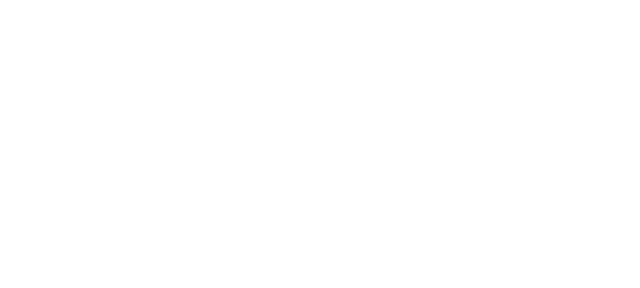
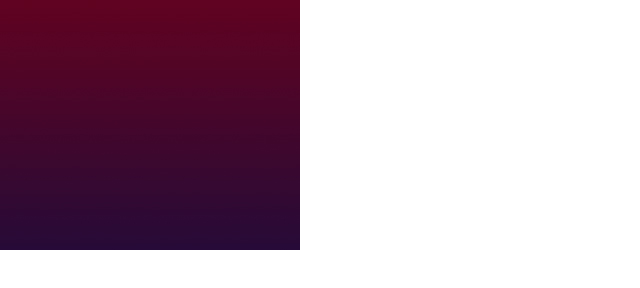
Before and after one commit to gbgabiola/spotify, a plain HTML site: page index.html in a window 1280 px wide. Shown: the whole page, without its empty margins (0-640 px from the left). Drawn offline with Linux system fonts and the light colour scheme.

Commit message:
Update all files

```diff
--- a/css/style.css
+++ b/css/style.css
@@ -36,4 +36,23 @@
   cursor: pointer;
 }
 
-/*ALL ELEMENT STYLING AND TRANSITION SHOULD BE INPUTTED HERE*/
+/* All element styling and transition shouldbe inputted here */
+
+#bgImage {
+  position: absolute;
+  width: 300px;
+  height: 250px;
+  transition: opacity .5s;
+}
+
+.bgImageClass {
+  opacity: 0;
+}
+
+/* .female {
+  opacity: 0;
+}
+
+.bgImageClass {
+  opacity: 0;
+}
--- a/index.html
+++ b/index.html
@@ -11,12 +11,34 @@
 <body>
   <div id="main" class="main">
 
-    <!--        create a div for each element needed.-->
-    <div id="">
+    <!-- create a div for each element needed. -->
+    <div id="bgImage" class="bgImageClass">
+      <!-- <img src="./images/background.jpg" alt="" srcset=""> -->
+    </div>
+    <div class="female">
+      <!-- <img src="./images/female.png" alt="Image 02"> -->
+    </div>
+    <div class="headline1">
+      <!-- <img src="./images/headline1.png" alt="Image 03"> -->
+    </div>
+    <div class="headline2">
+      <!-- <img src="./images/headline2.png" alt="Image 04"> -->
+    </div>
+    <div class="subheadline">
+      <!-- <img src="./images/subheadline.png" alt="Image 05"> -->
+    </div>
+    <div class="btn">
+      <!-- <img src="./images/button.png" alt="Image 06"> -->
+    </div>
+    <div class="logo">
+      <!-- <img src="./images/logo.png" alt="Image 07"> -->
+    </div>
+    <div class="replay">
+      <!-- <img src="./images/replay.png" alt="Image 08"> -->
     </div>
 
-
   </div>
+  <script src="js/script.js"></script>
 </body>
 
 </html>
--- a/js/script.js
+++ b/js/script.js
@@ -1,36 +1,66 @@
 // Javascript template
-
-var images,
-    loadedImage = 0;
+let images;
+let loadedImage = 0;
+const main = document.querySelector('#main');
+const bgImage = document.querySelector('#bgImage');
+const female = document.querySelector('.female');
+const headline1 = document.querySelector('.headline1');
+const headline2 = document.querySelector('.headline2');
+const subheadline = document.querySelector('.subheadline');
+const btn = document.querySelector('.btn');
+const logo = document.querySelector('.logo');
+const replay = document.querySelector('.replay');
 
 function preload() {
-    images = new Array(
+  // list images needed from the assets folder
+  images = [
+    '../images/background.jpg',
+    '../images/female.png',
+    '../images/headline1.png',
+    '../images/headline2.png',
+    '../images/subheadline.png',
+    '../images/button.png',
+    '../images/logo.png',
+    '../images/replay.png',
+  ];
 
-
-        // list images needed from the assets folder
-
-
-    );
-
-    for (var i = 0; i < images.length; i++) {
-        imageObj = new Image();
+  for (let i = 0; i < images.length; i++) {
+    const imageObj = new Image();
     imageObj.src = images[i];
-        imageObj.addEventListener("load", iLoad, false)
+    imageObj.addEventListener('load', iLoad, false);
   }
 }
 
 function iLoad() {
   loadedImage++;
-    if (images.length == loadedImage) {
-
+  if (images.length === loadedImage) {
     // set the background for each div by calling the images declared on the array
+    bgImage.style.backgroundImage = `url('${images[0]}')`;
+    female.style.backgroundImage = `url('${images[1]}')`;
+    headline1.style.backgroundImage = `url('${images[2]}')`;
+    headline2.style.backgroundImage = `url('${images[3]}')`;
+    subheadline.style.backgroundImage = `url('${images[4]}')`;
+    btn.style.backgroundImage = `url('${images[5]}')`;
+    logo.style.backgroundImage = `url('${images[6]}')`;
+    replay.style.backgroundImage = `url('${images[7]}')`;
+    // setTimeout
 
     init();
+    startAnim();
   }
 }
 
 function init() {
-    main.style.visibility = "visible";
+  main.style.visibility = 'visible';
 }
 
 // image preload function should be called upon banner load.
+
+function startAnim() {
+  bgImage.style.opacity = 1;
+  female.style.opacity = 1;
+  headline1.style.opacity = 1;
+  headline2.style.opacity = 1;
+}
+
+preload();
```
Lines whose indentation alone changed are shown as unchanged.
